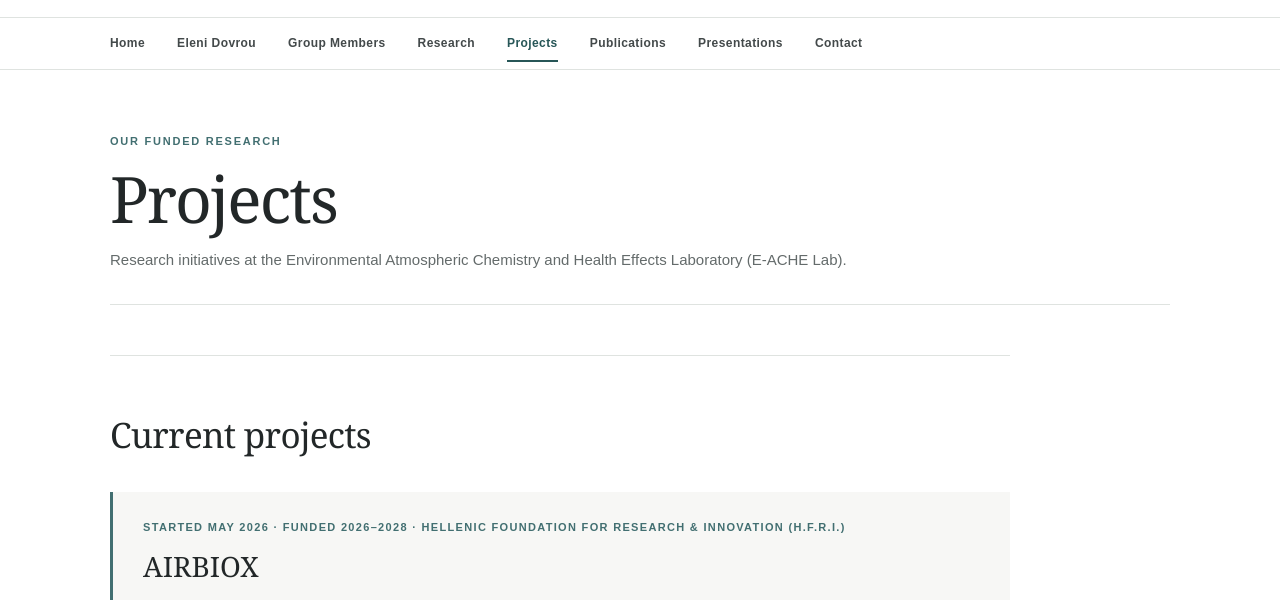
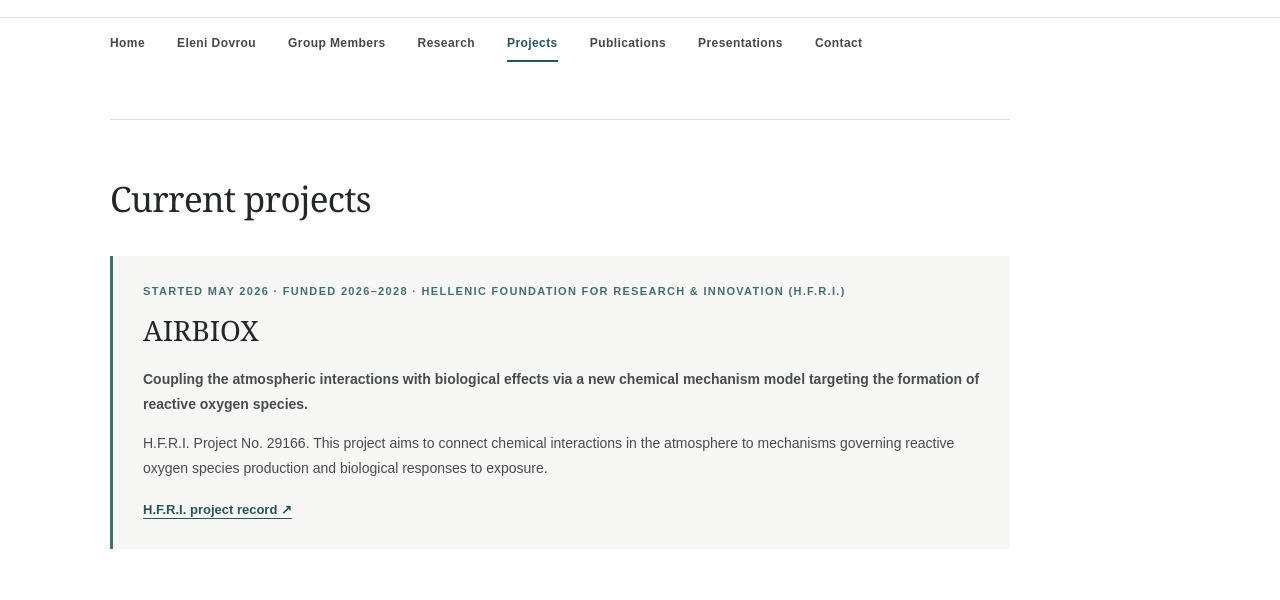
Before and after one commit to elenidovrouUoC/elenidovrouUoC.github.io, a plain HTML site: page projects.html in a window 1280 px wide. Shown: the part 131-731 px from the top of the page. Drawn offline with Linux system fonts and the light colour scheme.

Commit message:
Update projects.html

```diff
--- a/projects.html
+++ b/projects.html
@@ -29,12 +29,7 @@
 <a href="publications.html">Publications</a>
 <a href="presentations.html">Presentations</a>
 <a href="contact-me.html">Contact</a></div></nav>
-</header>
-<main id="main">
-<section class="page-heading shell">
-<div class="small-kicker">OUR FUNDED RESEARCH</div>
-<h1>Projects</h1>
-<p>Research initiatives at the Environmental Atmospheric Chemistry and Health Effects Laboratory (E-ACHE Lab).</p>
+
 </section>
 <div class="shell readable-column projects-page">
 <section class="content-section" id="airobiox"><div class="section-heading"><h2>Current projects</h2></div><article class="project-block"><div class="project-meta">STARTED MAY 2026 · FUNDED 2026–2028 · HELLENIC FOUNDATION FOR RESEARCH &amp; INNOVATION (H.F.R.I.)</div><h3>AIRBIOX</h3><p><strong>Coupling the atmospheric interactions with biological effects via a new chemical mechanism model targeting the formation of reactive oxygen species.</strong></p><p>H.F.R.I. Project No. 29166. This project aims to connect chemical interactions in the atmosphere to mechanisms governing reactive oxygen species production and biological responses to exposure.</p><a href="https://www.elidek.gr/microsites/coupling-the-atmospheric-interactions-with-biological-effects-via-a-new-chemical-mechanism-model-targeting-the-formation-of-reactive-oxygen-species/" rel="noopener noreferrer" target="_blank">H.F.R.I. project record ↗</a></article></section>
```
